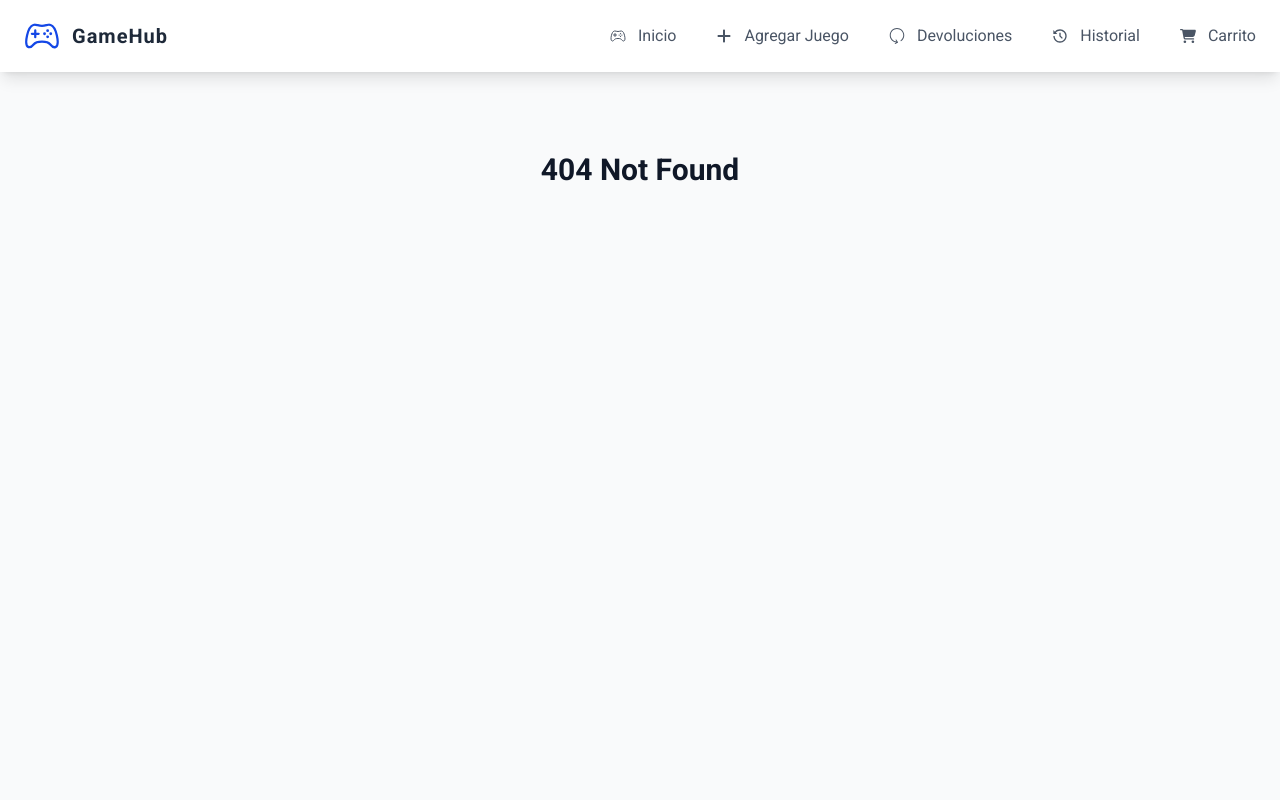
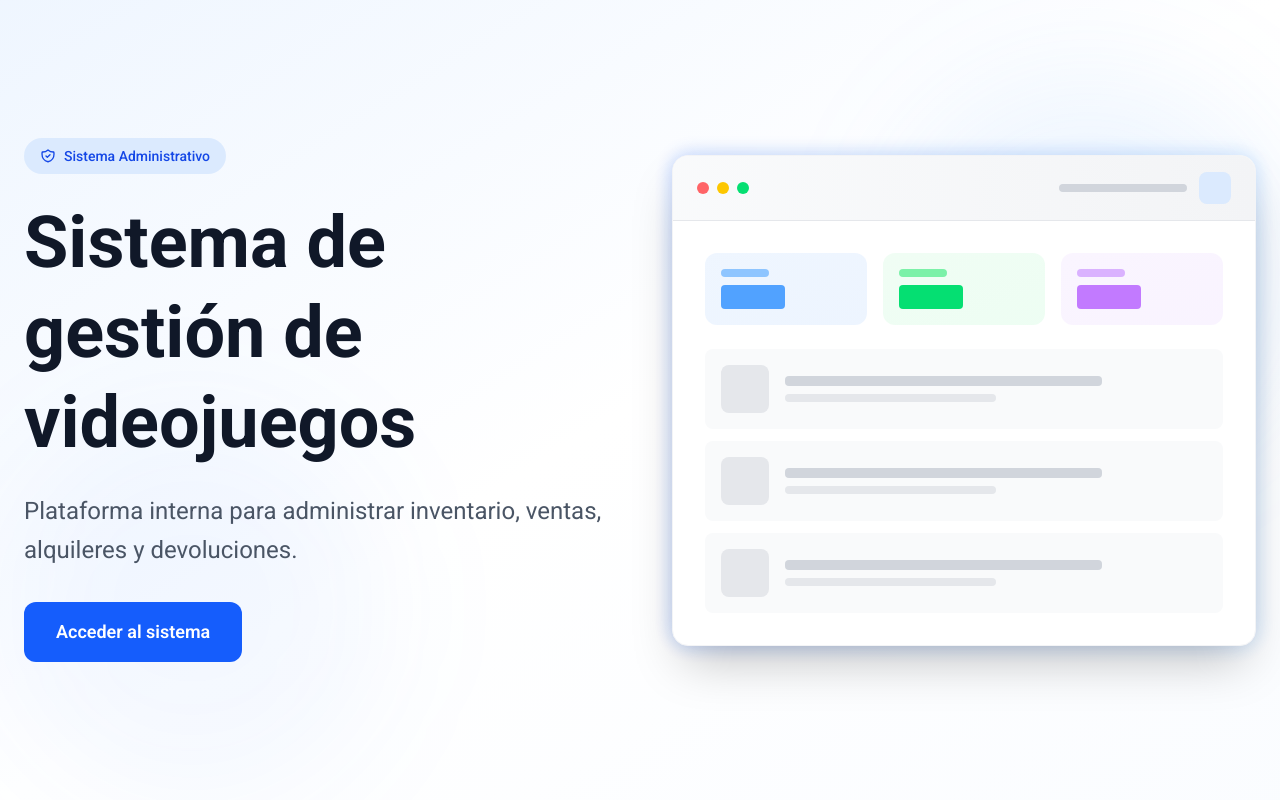
Before and after one commit to ilson28/Gamehub, a React (Vite) app in the folder frontend/gamehub/: page /welcome in a window 1280 px wide. Before the commit this address had no page. Shown: the top 800 px of the page. Built offline with nearby package versions, Linux system fonts and the light colour scheme.

Commit message:
feat(Routing): integrate AuthContext and PrivateGuard for protected routes

```diff
--- a/frontend/gamehub/src/App.jsx
+++ b/frontend/gamehub/src/App.jsx
@@ -2,6 +2,7 @@ import './App.css'
 import { ModalProvider } from './contexts/modalContext';
 import { CartContextProvider } from './contexts/CartContext';
 import AppRouter from './AppRouter';
+import { AuthContextProvider } from './contexts/AuthContext';
 
 
 
@@ -12,11 +13,14 @@ function App() {
     <div className='font-roboto bg-gray-50 min-h-screen'>
 
       <ModalProvider>
-        <CartContextProvider>
+        <AuthContextProvider>
 
-          <AppRouter />
+          <CartContextProvider>
 
-        </CartContextProvider>
+            <AppRouter />
+
+          </CartContextProvider>
+        </AuthContextProvider>
       </ModalProvider>
 
     </div>
--- a/frontend/gamehub/src/AppRouter.jsx
+++ b/frontend/gamehub/src/AppRouter.jsx
@@ -1,5 +1,5 @@
 
-import { BrowserRouter, Routes, Route } from "react-router-dom";
+import { BrowserRouter, Routes, Route, Navigate } from "react-router-dom";
 import Header from './layout/Header'
 import AddGame from './pages/AddGame'
 import Home from './pages/Home'
@@ -9,31 +9,36 @@ import Returns from './pages/Returns';
 import Welcome from "./pages/Welcome";
 import LayoutWithHeader from "./layout/LayoutWithHeader";
 import LayoutWithoutHeader from "./layout/LayoutWithoutHeader";
+import Login from "./pages/Login";
+import PrivateGuard from "./guards/PrivateGuard";
 
 const AppRouter = () => {
     return (
         <BrowserRouter>
 
             <Routes>
-                {/* Rutas con Navbar */}
+                {/*  RUTAS PRIVADAS */}
+                <Route element={<PrivateGuard />}>
                     <Route element={<LayoutWithHeader />}>
+                        <Route path="/" element={<Navigate to={"/home"} />} />
                         <Route path="/home" element={<Home />} />
                         <Route path="/add-game" element={<AddGame />} />
                         <Route path="/add-game/:gameId" element={<AddGame />} />
                         <Route path="/history" element={<History />} />
                         <Route path="/cart" element={<Cart />} />
                         <Route path='/returns' element={<Returns />} />
+                    </Route>
                     <Route path="*" element={<h1 className='my-20 text-3xl text-center font-bold text-gray-900'>404 Not Found</h1>} />
                 </Route>
 
-                {/* Rutas sin Navbar */}
+                {/*  RUTAS PÚBLICAS */}
                 <Route element={<LayoutWithoutHeader />}>
-                    <Route path="/" element={<Welcome />} />
-
+                    <Route path="/welcome" element={<Welcome />} />
+                    <Route path="/login" element={<Login />} />
                 </Route>
             </Routes>
 
-        </BrowserRouter>
+        </BrowserRouter >
     )
 }
 
```
Lines whose indentation alone changed are shown as unchanged.
